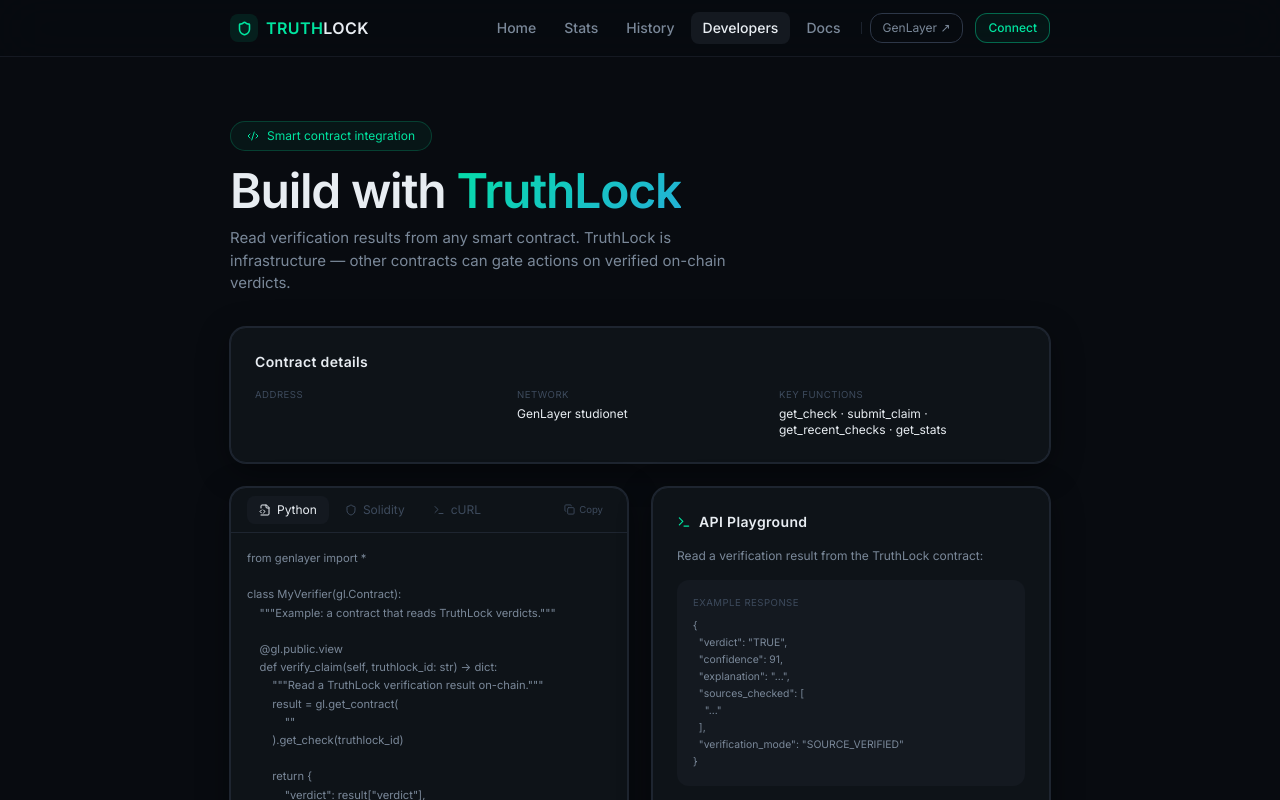
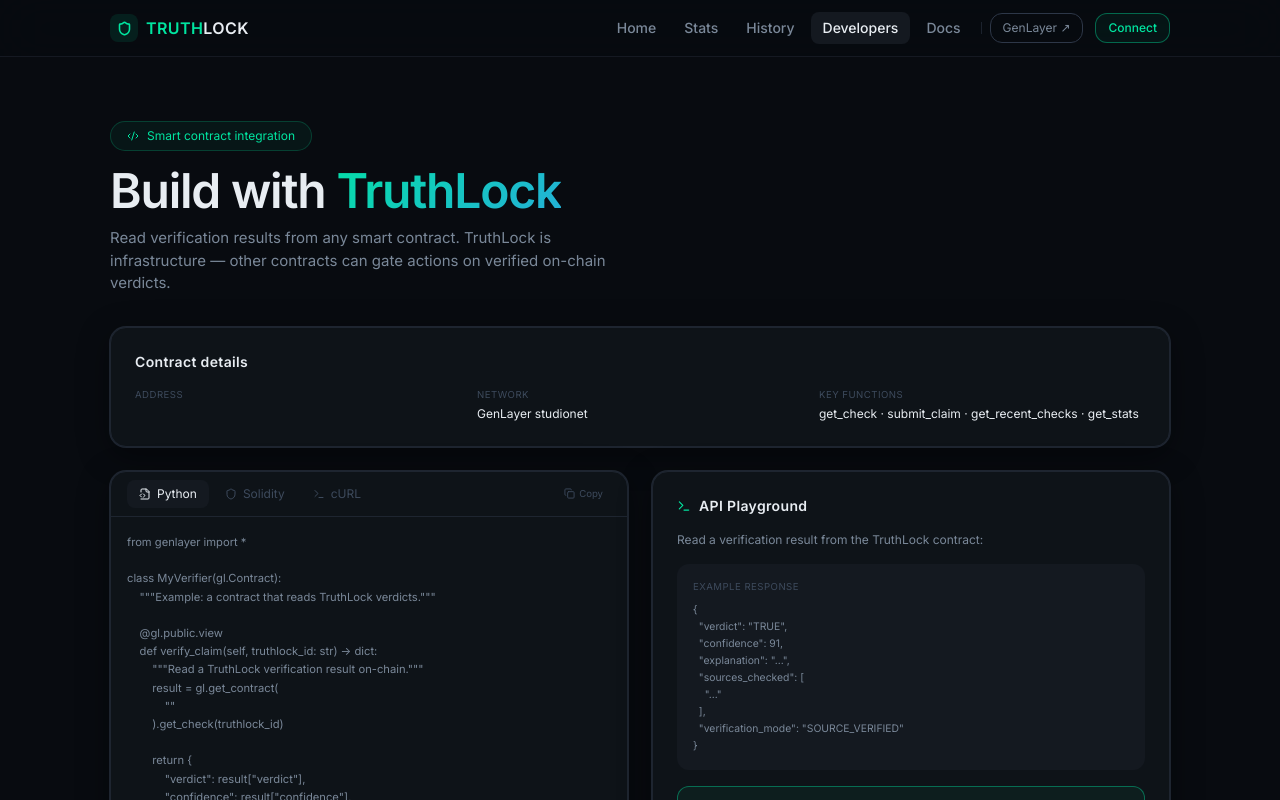
Before and after one commit to habte-selassie27/Consensus--Fact, a React (Vite) app in the folder frontend/: page /developers in a window 1280 px wide. Shown: the top 800 px of the page. Built offline with nearby package versions, Linux system fonts and the light colour scheme; the HTML template or start-up script is replaced by a standard one.

Commit message:
fix: widen page max-width to 1100px and fix code panel overflow
The two-column Developers layout was clipped at 860px max-width, causing
the left code panel to be cut off. Widened to 1100px and added overflow-x-auto
to the code block container.

```diff
--- a/frontend/src/pages/Developers.tsx
+++ b/frontend/src/pages/Developers.tsx
@@ -258,7 +258,7 @@
           </div>
 
           {/* Code block */}
-          <div className="overflow-auto p-4">
+          <div className="overflow-x-auto p-4">
             <pre className="font-mono text-[0.7rem] leading-relaxed text-ink-dim">
               <code>{code}</code>
             </pre>
--- a/frontend/tailwind.config.ts
+++ b/frontend/tailwind.config.ts
@@ -41,7 +41,7 @@
         xl: "16px",
       },
       maxWidth: {
-        page: "860px",
+        page: "1100px",
       },
       boxShadow: {
         card: "0 0 0 1px #1E2530, 0 8px 32px rgba(0,0,0,0.4)",
```
